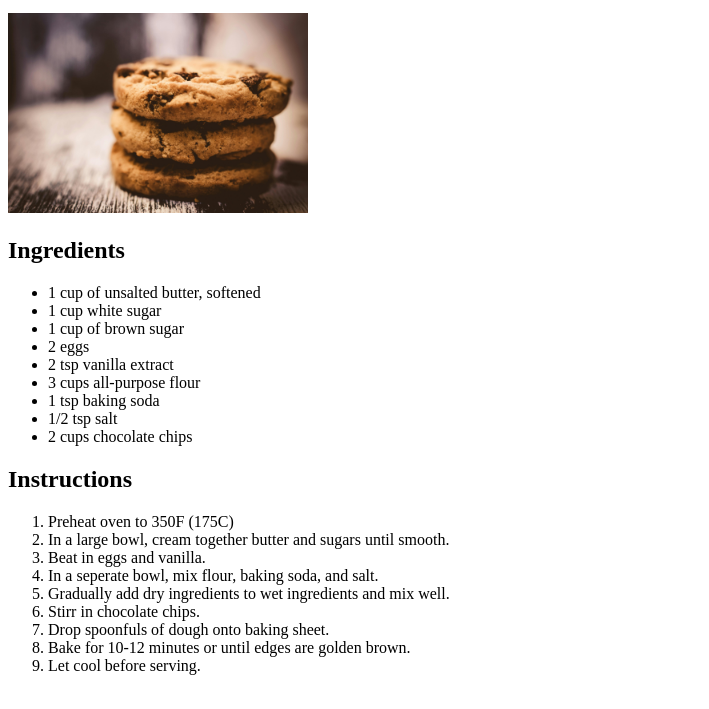
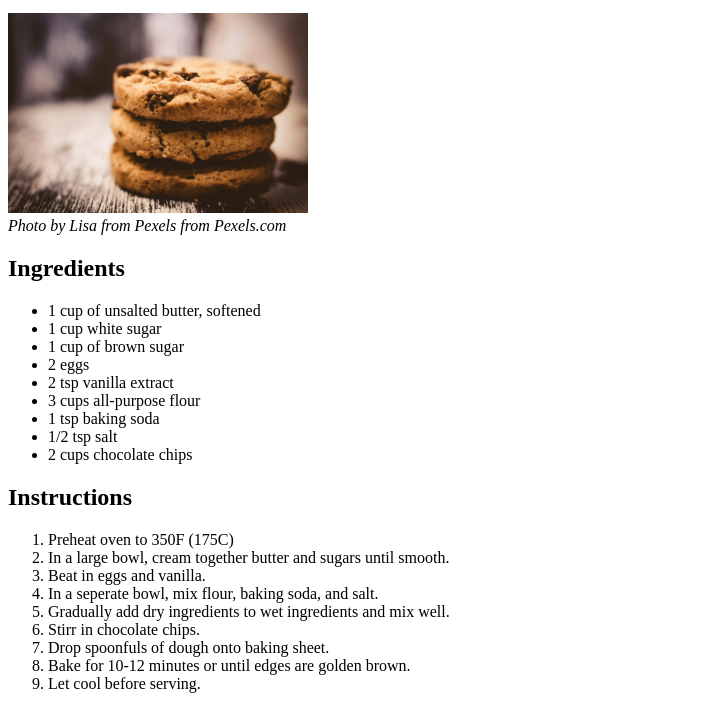
Before and after one commit to straumoy/14-Recipe-Page, a plain HTML site: page index.html in a window 1280 px wide. Shown: the part 101-810 px from the top of the page, without its empty margins (0-709 px from the left). Drawn offline with Linux system fonts and the light colour scheme.

Commit message:
added image credit

```diff
--- a/index.html
+++ b/index.html
@@ -10,7 +10,8 @@
 <body>
     <h1>Chocolate Chip Cookies</h1>
     <p>These homemade cookies are soft, chewy, and loaded with chocolate chips. Perfect for any occasion!</p>
-    <img src="images/pexels-fotios-photos-230325.jpg" alt="Macro Photography of Pile of 3 Cookies" width="300" height="200">
+    <img src="images/pexels-fotios-photos-230325.jpg" alt="Macro Photography of Pile of 3 Cookies" width="300" height="200"><br>
+    <em>Photo by Lisa from Pexels from Pexels.com</em>
 
     <h2>Ingredients</h2>
     <ul>
```
